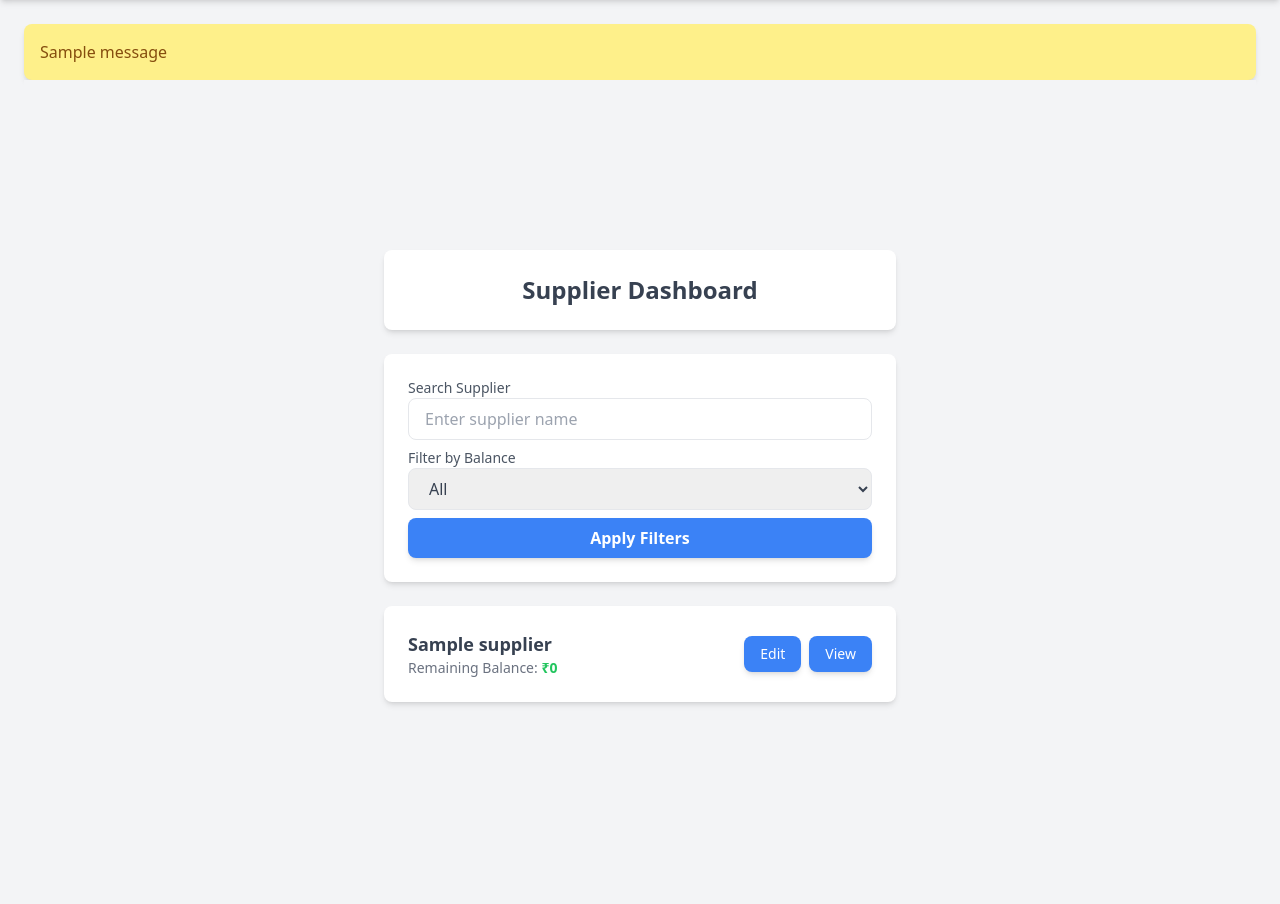
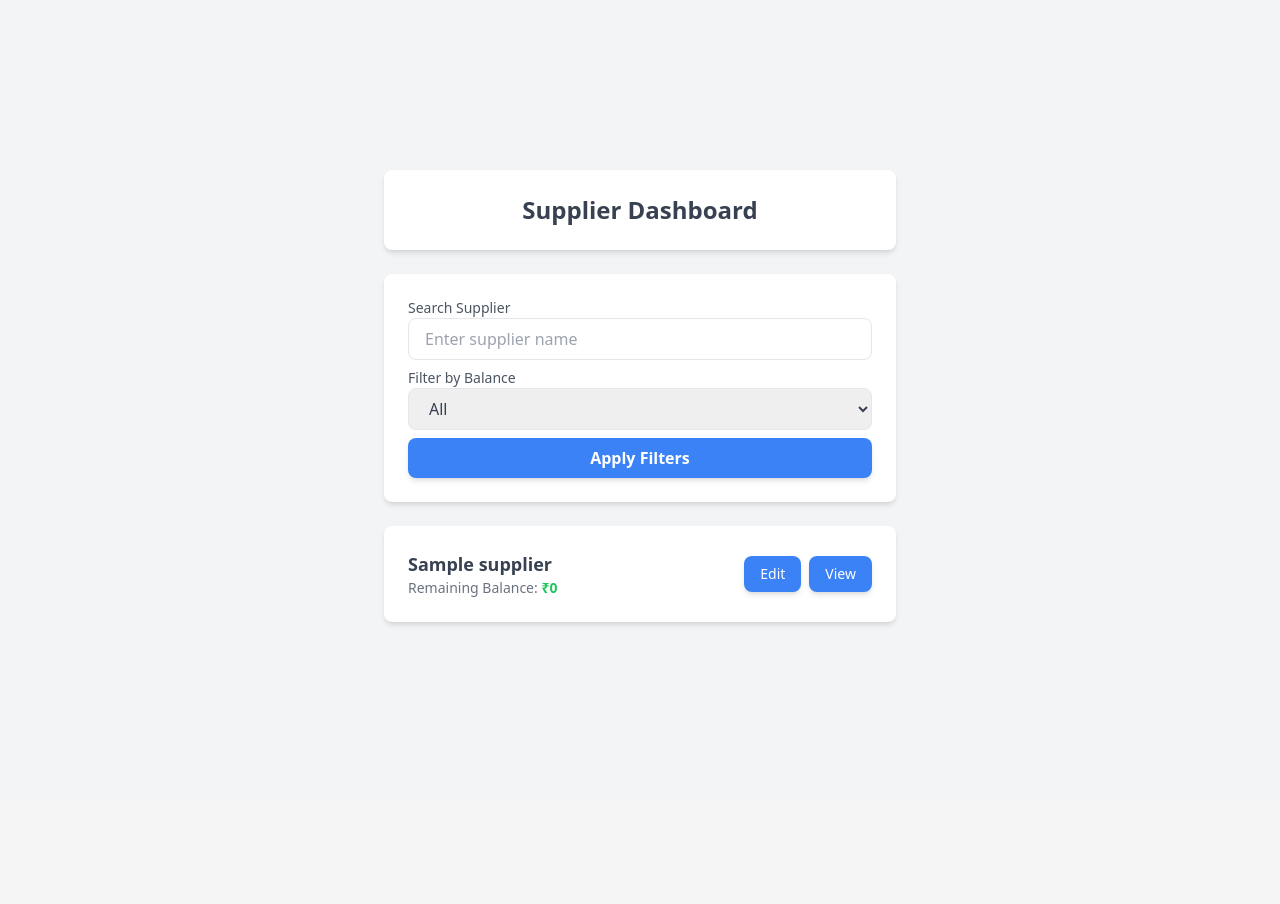
Before and after one commit to ChiragRohada7020/jmd, a Flask app: page / in a window 1280 px wide. Shown: the part 60-964 px from the top of the page. After the commit the page ends 686 px from the top, so only its background shows below. Run offline with Flask 3, Linux system fonts and the light colour scheme; one stand-in notice (Sample message) is shown; a database or web service that is not in the repository returns one stand-in record (values such as "Sample title"); some libraries are stand-ins or nearby versions.

Commit message:
Initial commit or your commit message

```diff
--- a/templates/base.html
+++ b/templates/base.html
@@ -17,18 +17,8 @@
     </nav>
 
     <!-- Main content area -->
-    <main class="p-6">
-        {% with messages = get_flashed_messages(with_categories=True) %}
-            {% if messages %}
-                <div class="space-y-4">
-                    {% for category, message in messages %}
-                        <div class="flash {{ category }} bg-yellow-200 text-yellow-800 p-4 rounded-lg shadow-md">
-                            {{ message }}
-                        </div>
-                    {% endfor %}
-                </div>
-            {% endif %}
-        {% endwith %}
+    <main class="">
+
 
         <!-- Content block -->
         {% block content %}
```
